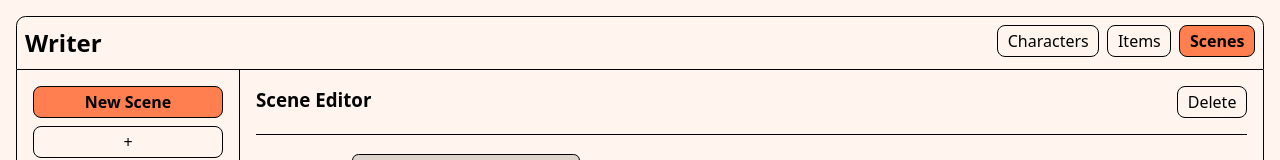
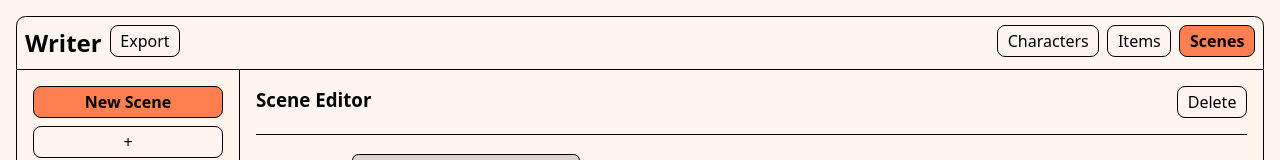
Before and after one commit to matthewscottgraham/writer, a React (Vite) app: page / in a window 1280 px wide. Shown: the top 160 px of the page. Built offline with nearby package versions, Linux system fonts and the light colour scheme.

Commit message:
added export functionailty

```diff
--- a/package.json
+++ b/package.json
@@ -10,6 +10,7 @@
     "preview": "vite preview"
   },
   "dependencies": {
+    "jszip": "^3.10.1",
     "react": "^19.2.0",
     "react-dom": "^19.2.0"
   },
--- a/src/App.jsx
+++ b/src/App.jsx
@@ -38,7 +38,11 @@ function App() {
 
   return (
     <div className="app">
-      <Navbar currentPage={currentPage} setCurrentPage={setCurrentPage} />
+      <Navbar currentPage={currentPage}
+              setCurrentPage={setCurrentPage}
+              characters={characterState.list}
+              items={itemState.list}
+              scenes={sceneState.list} />
       <div className="content">
         <Sidebar currentPage={currentPage}
                  characterState={characterState}
--- a/src/Components/Navbar/Navbar.jsx
+++ b/src/Components/Navbar/Navbar.jsx
@@ -1,14 +1,16 @@
 import React from "react";
+import {exportData} from '../../Utilities/Serializer.js'
 import panelStyles from "../../Styles/Panels.module.css";
 import buttonStyles from "../../Styles/Buttons.module.css";
 
-function Navbar({currentPage, setCurrentPage}) {
+function Navbar({currentPage, setCurrentPage, characters, items, scenes}) {
   const getClassName = (page) => currentPage === page ? buttonStyles.activeButton : buttonStyles.button;
 
   return (
     <nav>
       <div className={panelStyles.navbar}>
         <h2>Writer</h2>
+        <button onClick={()=>exportData(characters, items, scenes)}>Export</button>
         <div style={{width: '100%' }} />
         <button className={getClassName('character')} onClick={()=>setCurrentPage('character')}>Characters</button>
         <button className={getClassName('item')} onClick={()=>setCurrentPage('item')}>Items</button>
--- a/src/Utilities/Serializer.js
+++ b/src/Utilities/Serializer.js
@@ -1,4 +1,40 @@
+import JSZip from "jszip";
+import {parsePassages} from "./PassageParser.js";
+
 const localStorageDataKey = 'writerData';
+
+export const exportData = (characterList, itemList, sceneList) => {
+  const zip = new JSZip();
+
+  const addFileToZip = (filename, data) => {
+    const json = JSON.stringify(data, null, 2);
+    zip.file(filename, json);
+  }
+
+  addFileToZip('characters.json', characterList);
+  addFileToZip('items.json', itemList);
+
+  sceneList.forEach(scene => {
+    const sceneData = {
+      ...scene,
+      sequences: scene.sequences.map(seq => {
+        return {
+          ...seq,
+          text: parsePassages(seq.text)
+        };
+      })
+    };
+    addFileToZip(`scene_${scene.id}.json`, sceneData);
+  });
+
+  zip.generateAsync({type: 'blob'})
+      .then(function(content) {
+        const link = document.createElement("a");
+        link.href = URL.createObjectURL(content);
+        link.download = 'exported_data.zip';
+        link.click();
+      })
+};
 
 export const saveDataToLocalStorage = (characterList, itemList, sceneList) => {
   const serializedEntities = serializeEntities(characterList, itemList, sceneList);
```
Also changed, not shown: 1 other file (tests, documents, lock files or other folders).
